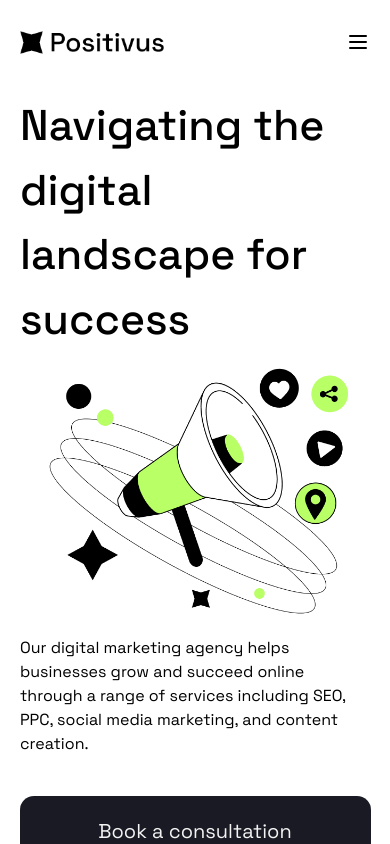
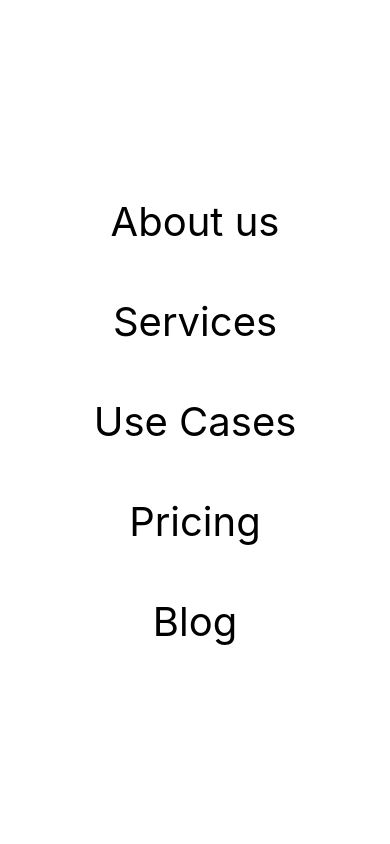
Before and after one commit to GregoireDuhem/Positivus, a React (Vite) app: page / in a window 390 px wide. Both pictures are taken after a click on the element 358 px from the left and 42 px from the top of the page. Shown: the top 844 px of the page. Built offline with nearby package versions, Linux system fonts and the light colour scheme.

Commit message:
🚧 warning message

```diff
--- a/src/Header.jsx
+++ b/src/Header.jsx
@@ -1,8 +1,10 @@
-import { useEffect } from "react";
+import { useEffect, useState } from "react";
 import { gsap } from "gsap";
-import { Menu } from "lucide-react";
+import { Menu, X } from "lucide-react";
 
 export default function Header() {
+  const [menuOpen, setMenuOpen] = useState(false);
+
   useEffect(() => {
     const links = document.querySelectorAll(".nav-link");
 
@@ -29,9 +31,23 @@ export default function Header() {
         />
         <img className="h-[19px] md:w-[171px] md:h-auto" src="Positivus.png" alt="Positivus" />
       </div>
-      <div className="md:hidden">
-        <Menu />
+      <div className="md:hidden transition-all duration-300" onClick={() => setMenuOpen(!menuOpen)}>
+        {menuOpen ? <X className="" /> : <Menu />}
       </div>
+
+      {menuOpen && (
+        <div className="fixed inset-0 bg-white z-50 flex flex-col items-center justify-center">
+          <ul>
+            {["About us", "Services", "Use Cases", "Pricing", "Blog"].map((text, index) => (
+              <li className="text-black text-[40px] text-center py-[20px]">
+                <a href="#" onClick={() => setMenuOpen(false)}>
+                  {text}
+                </a>
+              </li>
+            ))}
+          </ul>
+        </div>
+      )}
 
       {/* Desktop Navigation with GSAP Animation */}
       <div className="hidden md:flex gap-10 items-center">
```
